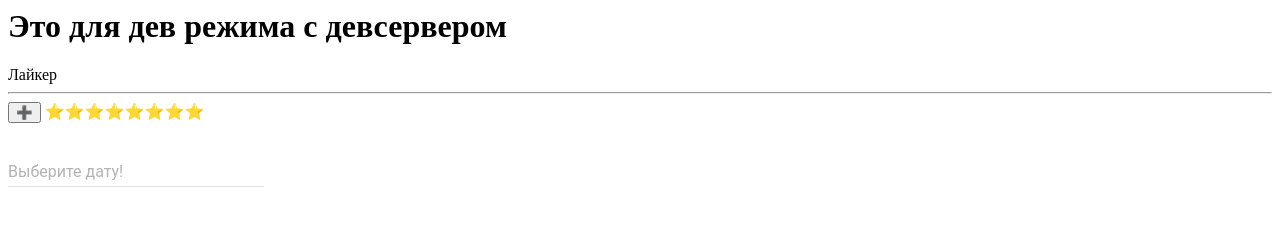
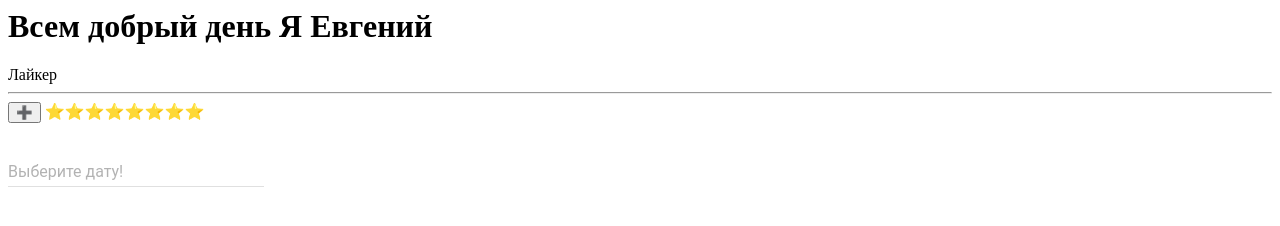
Before and after one commit to Sukhacheva/starsanddays, a plain HTML site: page index.html in a window 1280 px wide. Drawn offline with Linux system fonts and the light colour scheme.

Commit message:
Update index.html

```diff
--- a/index.html
+++ b/index.html
@@ -1,3 +1,3 @@
-<h1>Это для дев режима с девсервером</h1>
+<h1>Всем добрый день Я Евгений</h1>
 <div class="cont"></div>
 <script src="main.js"></script>
```
